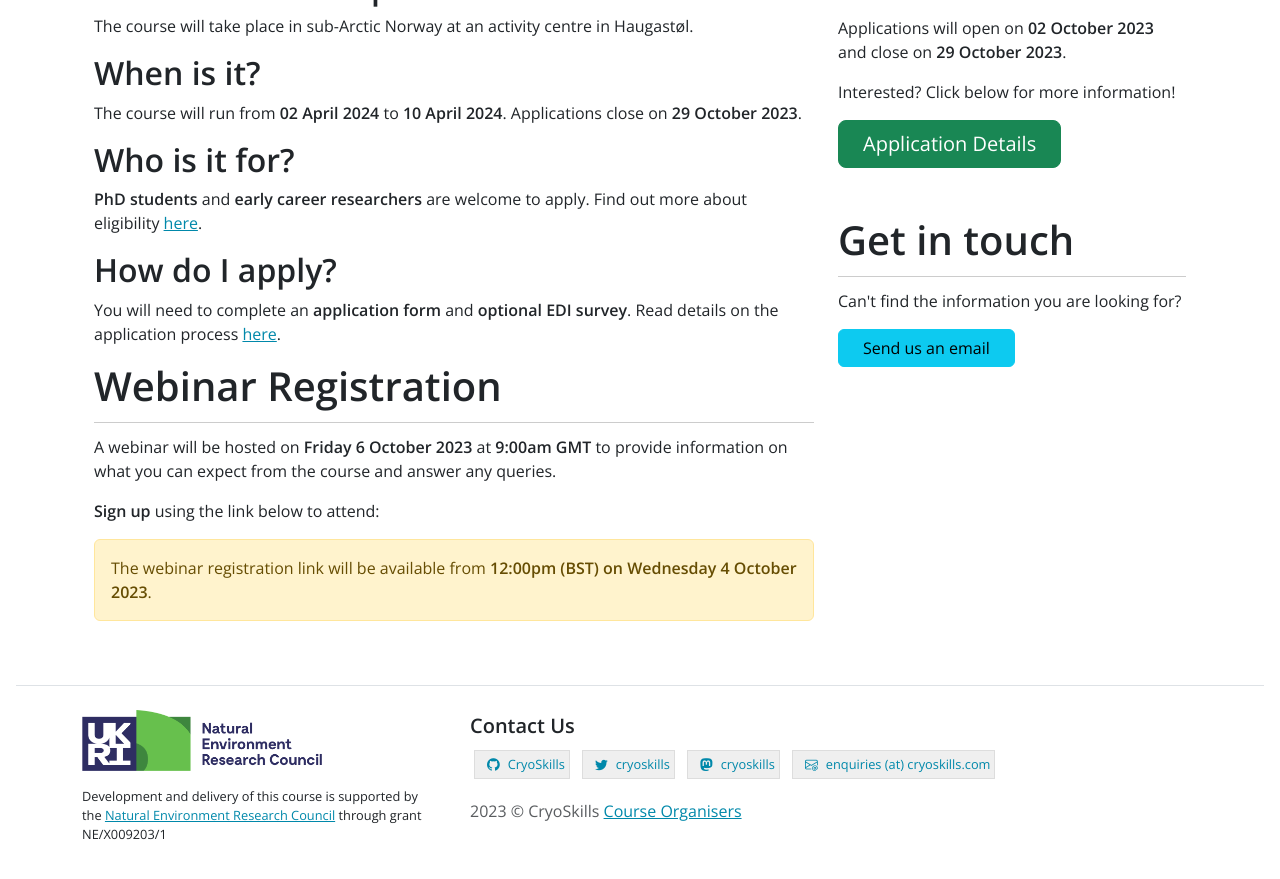
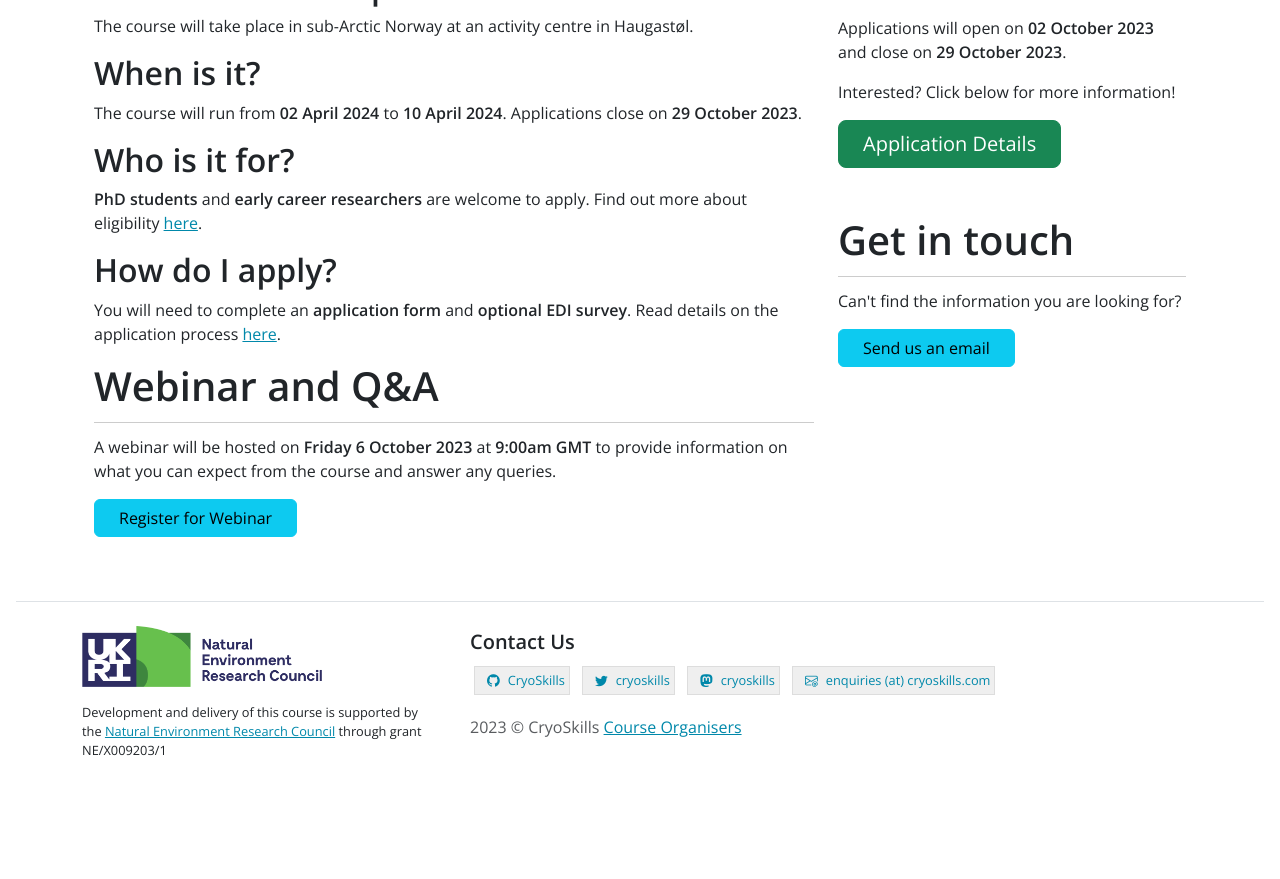
Before and after one commit to cryoskills/cryoskills.github.io, a Jekyll site: the page built from index.html, in a window 1280 px wide and 900 px high, scrolled down 925 px. Shown: the top 879 px of the window. Built offline with Jekyll 4.4.1, drawn with Linux system fonts in a browser that asks for light colours; some web fonts are replaced; after the commit the page ends 1741 px from its top, so only the background shows below that.

Commit message:
updates webinar registration with link

```diff
--- a/_includes/home/main_column.md
+++ b/_includes/home/main_column.md
@@ -15,11 +15,7 @@ Applications close on **29 October 2023**.
 ## How do I apply?
 You will need to complete an **application form** and **optional EDI survey**. Read details on the application process [here]({{ site.baseurl }}{% link apply.html %}).
 
-# Webinar Registration
+# Webinar and Q&A
 A webinar will be hosted on **Friday 6 October 2023** at **9:00am GMT** to provide information on what you can expect from the course and answer any queries.
 
-**Sign up** using the link below to attend:
-
-<div class="alert alert-warning" role="alert">
-    The webinar registration link will be available from <strong>12:00pm (BST) on Wednesday 4 October 2023</strong>.
-</div>
+<a type="button" class="btn btn-info px-4" href="https://cardiff.zoom.us/webinar/register/WN_7SPnPSf3TbOYsPF6NlFQXw#/registration">Register for Webinar</a>
```
